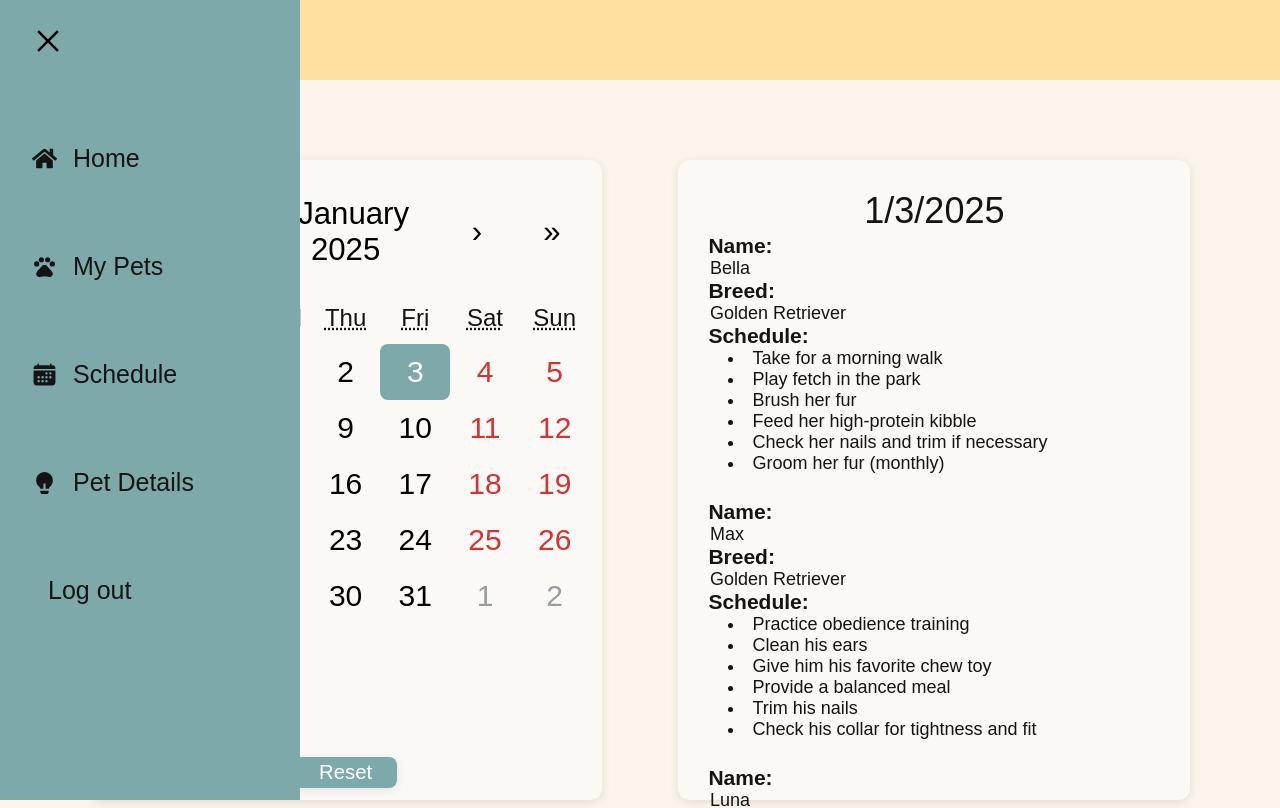
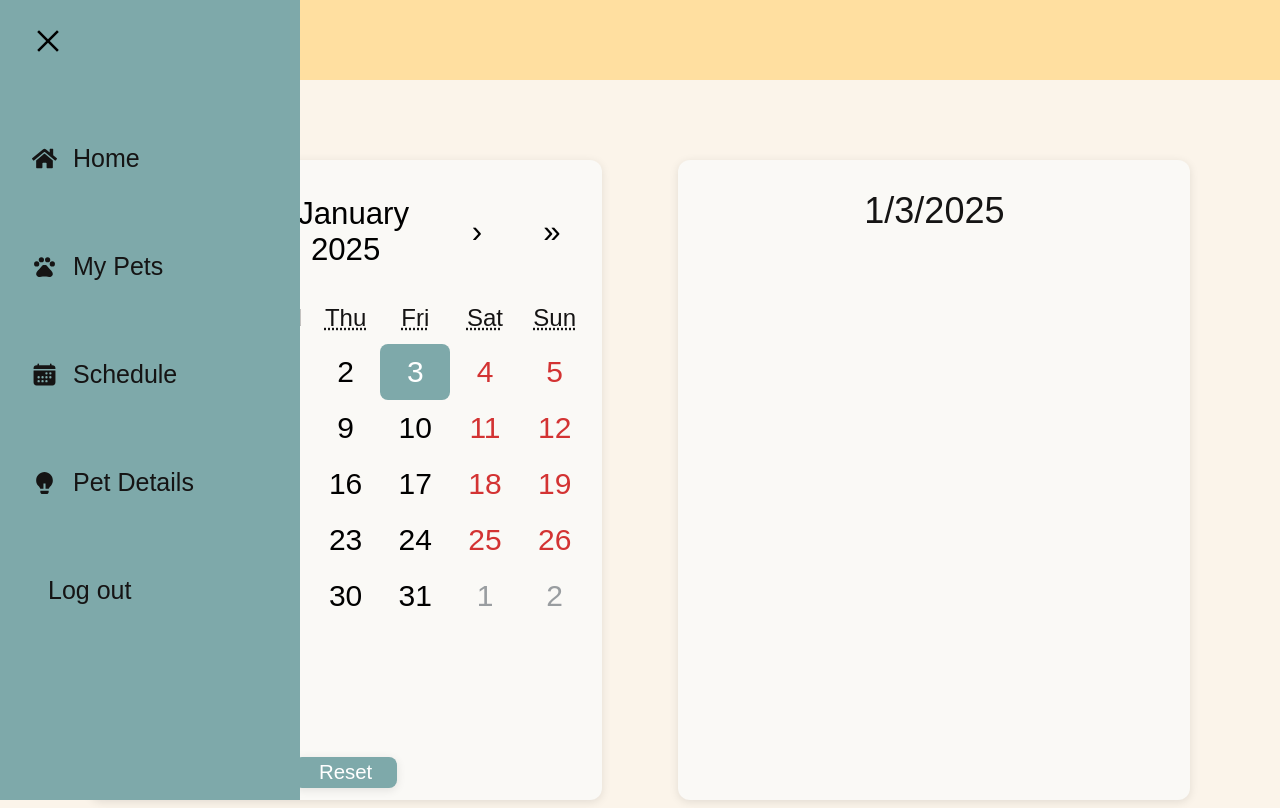
Before and after one commit to shanwhite/petal, a React (Create React App) app in the folder petal/: page /schedule in a window 1280 px wide. Shown: the top 808 px of the page. Built offline with nearby package versions, Linux system fonts and the light colour scheme; a web font is replaced by a local one.

Commit message:
added filtering for the calendar

```diff
--- a/petal/src/pages/details.js
+++ b/petal/src/pages/details.js
@@ -110,7 +110,7 @@ function Tips() {
                 </td>
                 {/*Used nested mapping to access the to-do list*/}
                 <td>
-                  <span style={{position: "relative", top: "-15px", left: "-15px"}}>To-do List ☑</span>
+                  <span style={{position: "relative", top: "-15px", left: "-15px"}}>To-Do List ☑</span>
                   <ul>
                     {pet.toDoList.map((list, i) => (
                       <li key={i}>{list}</li>
--- a/petal/src/pages/schedule.js
+++ b/petal/src/pages/schedule.js
@@ -20,13 +20,19 @@ function Schedule() {
             <p id="event-date">{date.toLocaleDateString()}</p>
             <table>
                <tbody>
-                  {petData.map((pet, index) => (
+                  {petData
+                  .filter((pet) => pet.careDate === date.toLocaleDateString())
+                  .map((pet, index) => (
                      <tr key={index}>
                         <td id="schedule-details">
                            <div><span style={{fontWeight:"bold"}}>Name: </span><div className="details">{pet.name}</div></div>
+                           <br />
                            <div><span style={{fontWeight:"bold"}}>Breed: </span><div className="details">{pet.breed}</div></div>
-                           <div><span style={{fontWeight:"bold"}}>Schedule: </span>
-                              {pet.toDoList.map((toDo, i) => (
+                           <br />
+                           <div><span style={{fontWeight:"bold"}}>To-Do List: </span>
+                              {pet.toDoList
+                              // render all properties of toDoList from pets.js
+                              .map((toDo, i) => (
                                 <li key={i} id="schedule-list">{toDo}</li>
                               ))}
                            </div>
```
